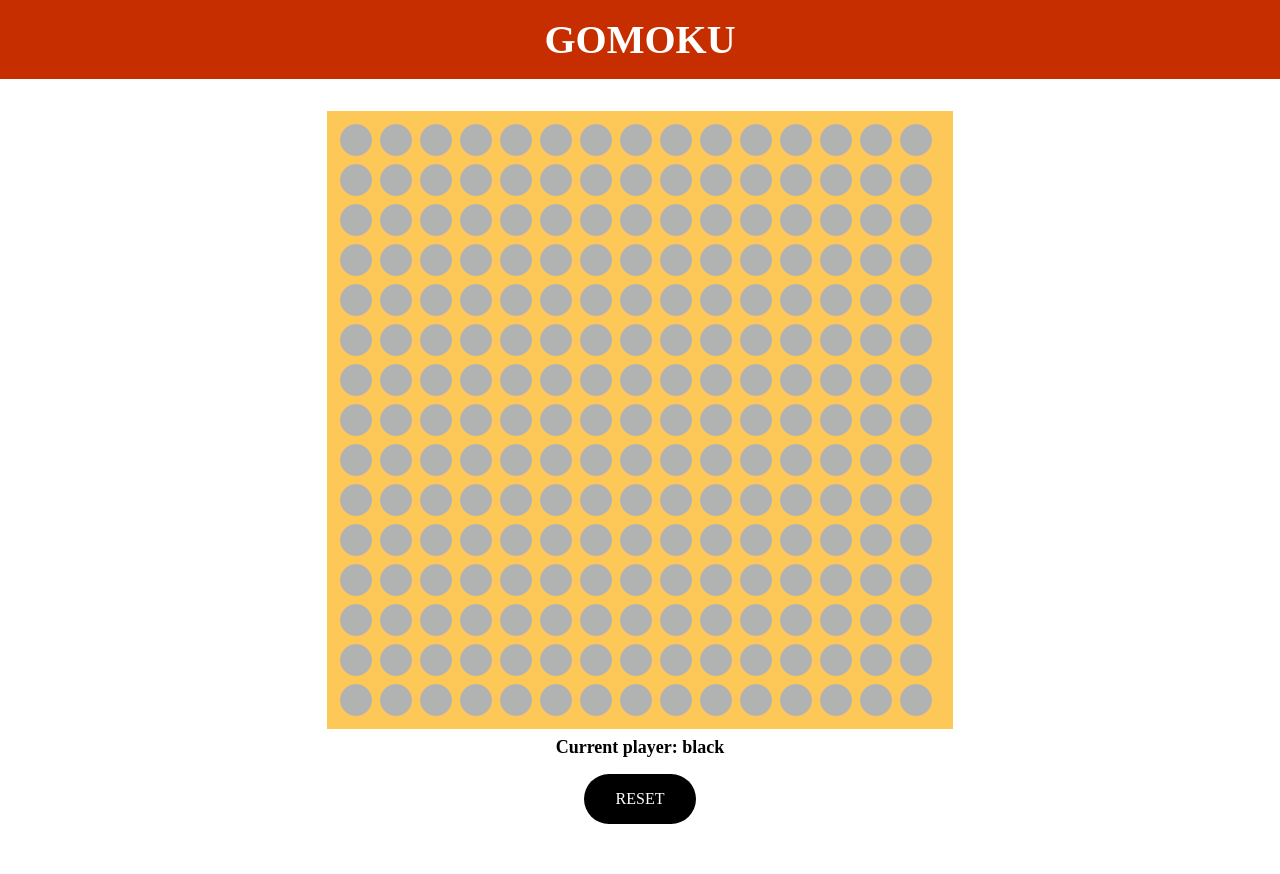
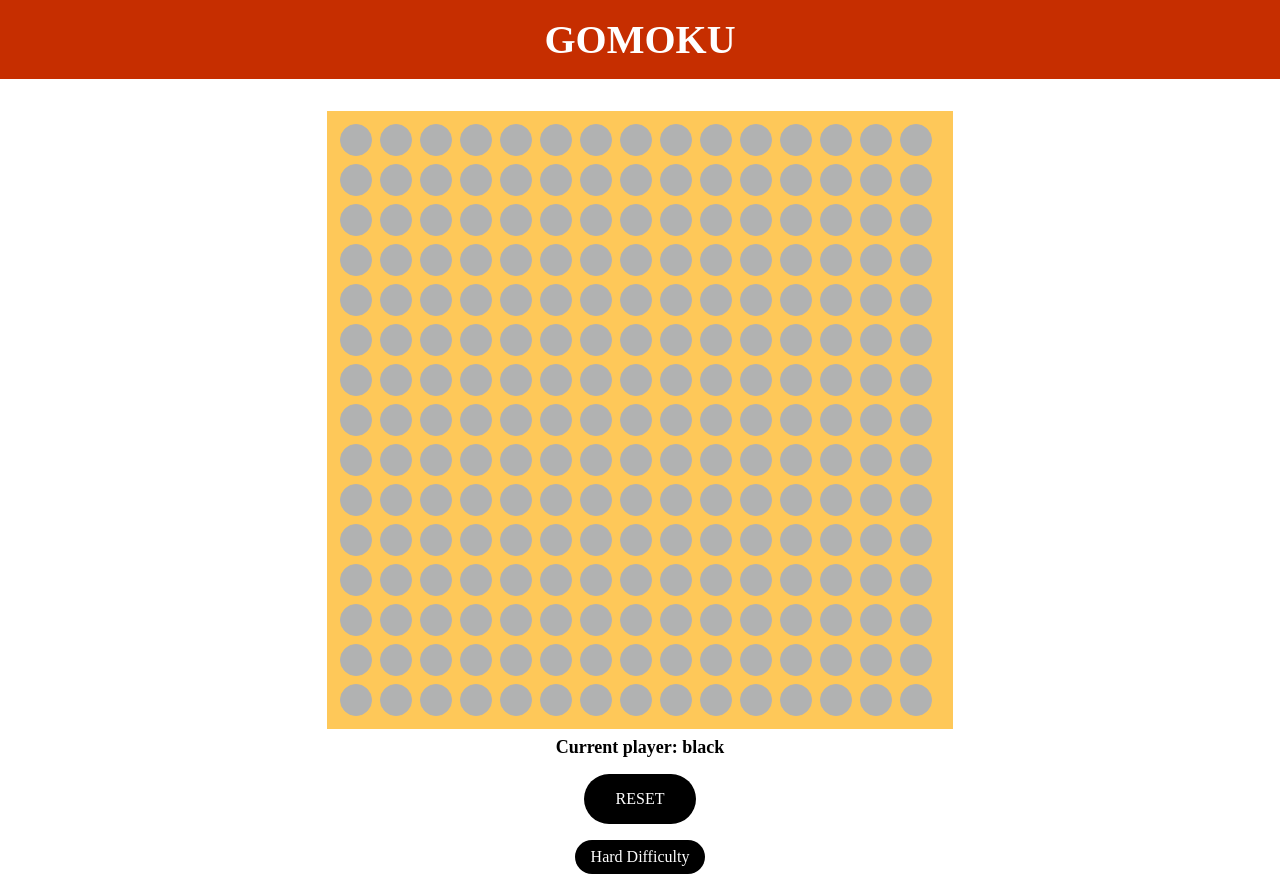
Before and after one commit to lukeNorris1/Gomoku-typescript, a website built with Parcel: page index.html in a window 1280 px wide. Before the commit the page ends 824 px from the top, so only its background shows below. Built offline with nearby package versions, Linux system fonts and the light colour scheme.

Commit message:
Added custom feature which randomly hides tiles and button to activate/deactivate said feature

```diff
--- a/app.ts
+++ b/app.ts
@@ -106,7 +106,9 @@ class Tile {
     }
 
     hideRandomTile(){
-      this.rows[Math.floor(Math.random() * boardSize)].tiles[Math.floor(Math.random() * boardSize)].element.style.visibility = "hidden"
+      var tempTile = this.rows[Math.floor(Math.random() * boardSize)].tiles[Math.floor(Math.random() * boardSize)]
+      tempTile.element.style.visibility = "hidden"
+      tempTile.status = STATUS.AVAILABLE
     }
 
     getSelectedTilesId() {
@@ -123,6 +125,10 @@ var turnOrderText = document.createElement('div')
 var buttonHiddenToggle = document.createElement('div')
 document.getElementById('container')?.append(tileMap.element)
 
+//Adding hidden toggle button for additional feature
+buttonHiddenToggle.innerText = "Hard Difficulty"
+document.getElementById('hideTile-container')?.append(buttonHiddenToggle)
+
 //Adding the reset button
 resetButton.classList.add('reset')
 resetButton.innerText = "RESET"
@@ -130,10 +136,17 @@ document.getElementById('reset-container')?.append(resetButton)
 
 resetButton.addEventListener('click', () => {
   tileMap.rows.map((row) => row.tiles.map((tile) => tile.resetStatus()))
+  tileMap.rows.map((row) => row.tiles.map((tile) => tile.element.style.visibility = 'visible'))
   tileMap.selectedTiles.splice(0)
   turnOrderText.innerText = "Current player: black"
   turnToggle = false
   winConditionMet = false
+})
+
+buttonHiddenToggle.addEventListener('click', () => {
+  hiddenTileToggle = !hiddenTileToggle
+  if (hiddenTileToggle) buttonHiddenToggle.style.color = 'green'
+  else buttonHiddenToggle.style.color = '#FFFFFF'
 })
 
 //Changing the turn order for the player
--- a/index.html
+++ b/index.html
@@ -14,6 +14,7 @@
     <div id="container"></div>
     <div class="turnOrder" id="turn-order"></div>
     <div class = 'reset' id="reset-container"></div>
+    <div class = 'hiddenTile' id="hideTile-container"></div>
 
   </body>
 </html>
--- a/style.css
+++ b/style.css
@@ -58,7 +58,7 @@ body {
     margin: 0rem auto;
     color: #FFFFFF;
     background-color: #000000;
-    padding: 0.5rem 1rem;
+    padding: 0.5rem 1rem ;
     border-top-left-radius: 2rem;
     border-top-right-radius: 2rem;
     border-bottom-left-radius: 2rem;
@@ -77,3 +77,21 @@ body {
     color: #000;
     padding: 0 0 0.5rem 0;
   }
+
+  .hiddenTile{
+    width: auto;
+    margin-top: 1rem;
+    margin-left: auto;
+    margin-right: auto;
+    color: #FFFFFF;
+    background-color: #000000;
+    padding: 0.5rem 1rem ;
+    border-top-left-radius: 2rem;
+    border-top-right-radius: 2rem;
+    border-bottom-left-radius: 2rem;
+    border-bottom-right-radius: 2rem;
+  }
+
+  .hiddenTile:hover{
+    color: #333;
+  }
```
